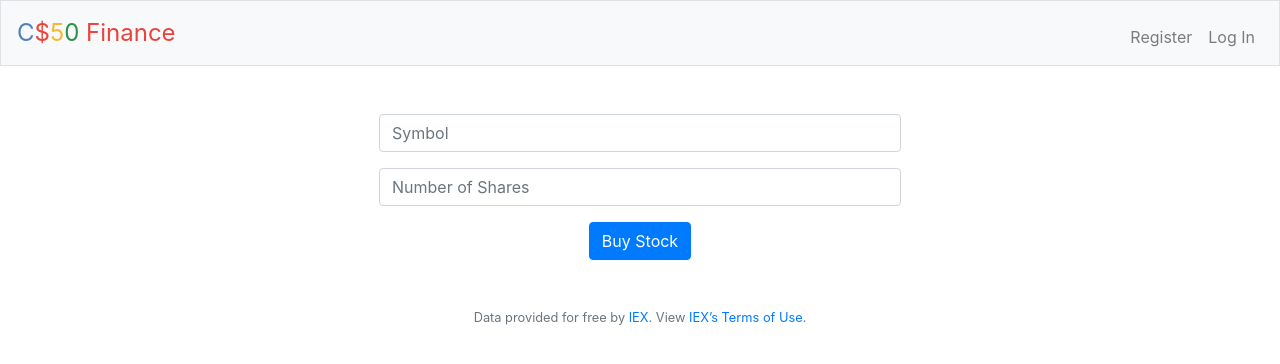
After one commit to billlouden/web50-projects-2020-x-0, a Flask app: template templates/buy.html in a window 1280 px wide. The commit adds this page. Shown: the top 364 px of the page. Run offline with Flask 2, Linux system fonts and the light colour scheme; the template is opened without the code that fills it, so the values that code supplies are empty; some libraries are stand-ins or nearby versions.

Commit message:
automated commit by check50 [check50=True]

```diff
--- a/application.py
+++ b/application.py
@@ -44,28 +44,55 @@ if not os.environ.get("API_KEY"):
 @login_required
 def index():
     """Show portfolio of stocks"""
-    # get current user
-    users = db.execute("SELECT cash FROM users WHERE id = :user_id", user_id=session["user_id"])
-    stocks = db.execute(
-        "SELECT symbol, SUM(shares) as total_shares FROM transactions WHERE user_id = :user_id GROUP BY symbol HAVING total_shares > 0", user_id=session["user_id"])
-    quotes = {}
+    portfolio = db.execute("SELECT symbol, SUM(shares) as number_of_shares, price FROM transactions WHERE user_id = :user_id GROUP BY symbol", user_id=session["user_id"])
 
-    for stock in stocks:
-        quotes[stock["symbol"]] = lookup(stock["symbol"])
+    rows = db.execute("SELECT cash FROM users WHERE id = :user_id", user_id=session["user_id"])
 
-    cash_remaining = users[0]["cash"]
-    total = cash_remaining
+    available_cash = rows[0]["cash"]
 
-    return render_template("portfolio.html", quotes=quotes, stocks=stocks, total=total, cash_remaining=cash_remaining)
-
-    return apology("TODO")
-
+    return render_template("index.html", portfolio=portfolio, available_cash=available_cash)
 
 @app.route("/buy", methods=["GET", "POST"])
 @login_required
 def buy():
     """Buy shares of stock"""
-    return apology("TODO")
+
+    #Make sure user arrives via post
+    if request.method == "POST":
+
+        stock = lookup(request.form.get("symbol"))
+
+        if stock == None:
+            return apology("invalid ticker symbol")
+
+        try:
+            shares = int(request.form.get("shares"))
+        except:
+            return apology("must be a number")
+
+        #Make sure number of shres is positive
+        if shares < 0:
+            return apology("input positive number")
+
+        rows = db.execute("SELECT cash FROM users WHERE id = :user_id",
+                            user_id=session["user_id"])
+
+        available_cash = rows[0]["cash"]
+
+        price = stock["price"]
+
+        total_price = shares * price
+
+        if available_cash < total_price:
+            return apology("insufficient funds")
+
+        db.execute("UPDATE users SET cash = cash - :total_price WHERE id = :user_id", total_price=total_price, user_id=session["user_id"])
+        db.execute("INSERT INTO 'transactions' (user_id, symbol, shares, price) VALUES (:user_id, :symbol, :shares, :price)", user_id=session["user_id"], symbol=request.form.get("symbol"), shares=shares, price=price)
+
+        return redirect("/")
+
+    else:
+        return render_template("buy.html")
 
 
 @app.route("/check", methods=["GET"])
@@ -85,10 +112,10 @@ def history():
 def login():
     """Log user in"""
 
-    # Forget any user_id
+    # Flush any user_id that might exist to start new session
     session.clear()
 
-    # User reached route via POST (as by submitting a form via POST)
+    #Make sure user reached route via POST (as by submitting a form via POST)
     if request.method == "POST":
 
         # Ensure username was submitted
@@ -128,13 +155,11 @@ def logout():
     # Redirect user to login form
     return redirect("/")
 
-
 @app.route("/quote", methods=["GET", "POST"])
 @login_required
 def quote():
+    """Get stock quote."""
 
-    """Get a stock quote."""
-    # Ensure user reached route via POST
     if request.method == "POST":
 
         #Get stock information
@@ -142,9 +167,10 @@ def quote():
 
         #Validate ticker symbol
         if stock == None:
-            return apology("Unknown or invalid stock/ticker symbol")
+            return apology("invalid ticker symbol")
 
         return render_template("quoted.html", stock=stock)
+
     else:
         return render_template("quote.html")
 
@@ -152,41 +178,39 @@ def quote():
 @app.route("/register", methods=["GET", "POST"])
 def register():
     """Register user"""
-    # User reached route via POST (as by submitting a form via POST)
+
+    #User reached route via POST
     if request.method == "POST":
 
-        # Ensure username was submitted
+        #User entered username
         if not request.form.get("username"):
-            return apology("You must provide a username", 400)
+            return apology("must provide username")
 
-        # Ensure password was submitted
-        elif not request.form.get("password"):
-            return apology("You must provide a password", 400)
+        #User entered password
+        elif not request.form.get("password") or not request.form.get("confirmation"):
+            return apology("must provide password")
 
+        #Confirm password matches
+        elif request.form.get("password") != request.form.get("confirmation"):
+            return apology("password must match")
 
-        # Ensure password and confirmation match
-        elif not request.form.get("password") == request.form.get("confirmation"):
-            return apology("Passwords do not match", 400)
+        #Hash the password
+        hash = generate_password_hash(request.form.get("password"))
 
-        # hash the password and insert a new user into the database
-        hash = generate_password_hash(request.form.get("password"))
-        new_user_id = db.execute("INSERT INTO users (username, hash) VALUES(:username, :hash)",
-                    username=request.form.get("username"), hash=hash)
+        #Insert user into database
+        result = db.execute("INSERT INTO users (username, hash) VALUES (:username, :hash)", username=request.form.get("username"), hash=hash)
 
-        # unique username constraint violated?
-        if not new_user_id:
-            return apology("That username is already taken, please select another", 400)
+        if not result:
+            return apology("username already exists")
+        else:
+            return apology("registration complete", 200)
 
-        # Remember which user has logged in
-        session["user_id"] = new_user_id
+        #Remember user
+        session["user_id"] = result
 
-        # Display a flash message
-        flash("You are now registered.")
+        return redirect("/")
 
-        # Redirect user to home page
-        return redirect(url_for("index"))
-
-    # User must get route via POST.  if user reached route via GET (from clicking a link or via redirect)
+    #User reached route via GET
     else:
         return render_template("register.html")
 
@@ -195,7 +219,40 @@ def register():
 @login_required
 def sell():
     """Sell shares of stock"""
-    return apology("TODO")
+
+    if request.method == "POST":
+
+        stock = lookup(request.form.get("symbol"))
+
+        if stock == None:
+            return apology("invalid ticker symbol")
+
+        try:
+            shares = int(request.form.get("shares"))
+        except:
+            return apology("must be a number")
+
+        if shares < 0:
+            return apology("input positive number")
+
+        available_shares = db.execute("SELECT SUM(shares) as total_shares FROM transactions WHERE user_id = :user_id and symbol = :symbol GROUP BY symbol",
+                                        user_id=session["user_id"], symbol=request.form.get("symbol"))
+
+        if available_shares[0]["total_shares"] < 1 or shares > available_shares[0]["total_shares"]:
+            return apology("not enough shares")
+
+        price = stock["price"]
+
+        total_price = shares * price
+
+        db.execute("UPDATE users SET cash = cash + :total_price WHERE id = :user_id", user_id=session["user_id"], total_price=total_price)
+        db.execute("INSERT INTO 'transactions' (user_id, symbol, shares, price) VALUES(:user_id, :symbol, :shares, :price)", user_id=session["user_id"], symbol=request.form.get("symbol"), shares=-shares, price=price)
+
+        return redirect("/")
+
+    else:
+        available_stocks = db.execute("SELECT symbol, SUM(shares) as total_shares FROM transactions WHERE user_id = :user_id GROUP BY symbol", user_id=session["user_id"])
+        return render_template("sell.html", available_stocks=available_stocks)
 
 
 def errorhandler(e):
--- a/static/styles.css
+++ b/static/styles.css
@@ -1,7 +1,7 @@
 nav .navbar-brand
 {
     /* size for brand */
-    font-size: xx-large;
+    font-size: x-large;
 }
 
 /* colors for brand */
@@ -43,5 +43,5 @@ main
 main img
 {
     /* constrain images on small screens */
-    max-width: 100%;
+    max-width: 50%;
 }
--- /dev/null
+++ b/templates/buy.html
@@ -0,0 +1,17 @@
+{% extends "layout.html" %}
+
+{% block title %}
+    Buy
+{% endblock %}
+
+{% block main %}
+    <form action="/buy" method="post">
+        <div class="form-group">
+            <input class="form-control" name="symbol" placeholder="Symbol" type="text"/>
+        </div>
+        <div class="form-group">
+            <input class="form-control" name="shares" placeholder="Number of Shares" type="number" min="1"/>
+        </div>
+        <button class="btn btn-primary" type="submit">Buy Stock</button>
+    </form>
+{% endblock %}
--- a/portfolio.html
+++ b/templates/portfolio.html
@@ -1,7 +1,7 @@
 {% extends "layout.html" %}
 
 {% block title %}
-    User Portfolio
+    Portfolio
 {% endblock %}
 
 {% block main %}
--- a/quote.html
+++ b/templates/quote.html
@@ -1,7 +1,8 @@
+
 {% extends "layout.html" %}
 
 {% block title %}
-    Get Quotation
+    Quote
 {% endblock %}
 
 {% block main %}
@@ -9,6 +10,6 @@
         <div class="form-group">
             <input class="form-control" name="symbol" placeholder="Symbol" type="text"/>
         </div>
-        <button class="btn btn-primary" type="submit">Get Quote</button>
+        <button class="btn btn-primary" type="submit">Quote</button>
     </form>
 {% endblock %}
--- a/register.html
+++ b/templates/register.html
@@ -13,7 +13,7 @@
             <input class="form-control" name="password" placeholder="Password" type="password"/>
         </div>
         <div class="form-group">
-            <input class="form-control" name="confirmation" placeholder="Password (again)" type="password"/>
+            <input class="form-control" name="confirmation" placeholder="Confirm Password" type="password"/>
         </div>
         <button class="btn btn-primary" type="submit">Register</button>
     </form>
```
Also changed, not shown: quoted.html (deleted, +0 -20 lines), templates/index.html (added, +32 -0 lines), templates/quoted.html (added, +20 -0 lines), templates/sell.html (added, +21 -0 lines), finance.db.
